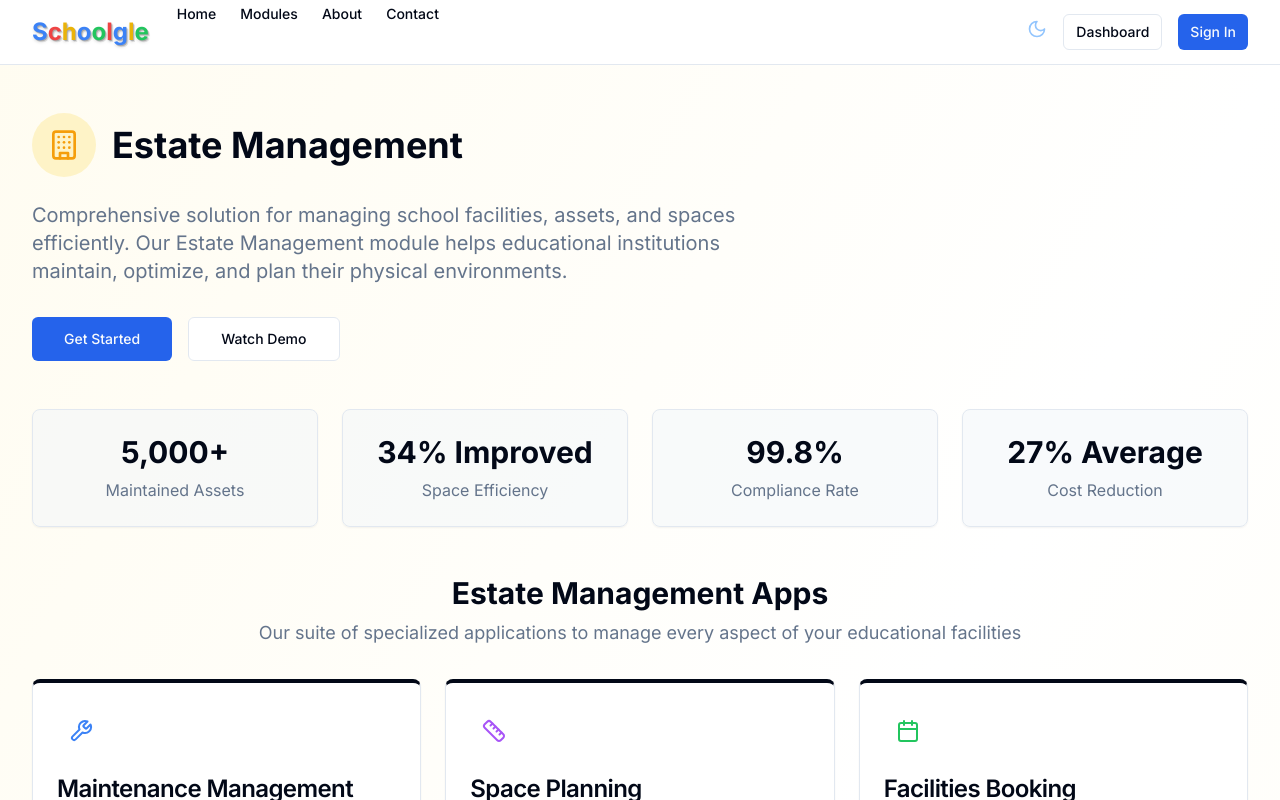
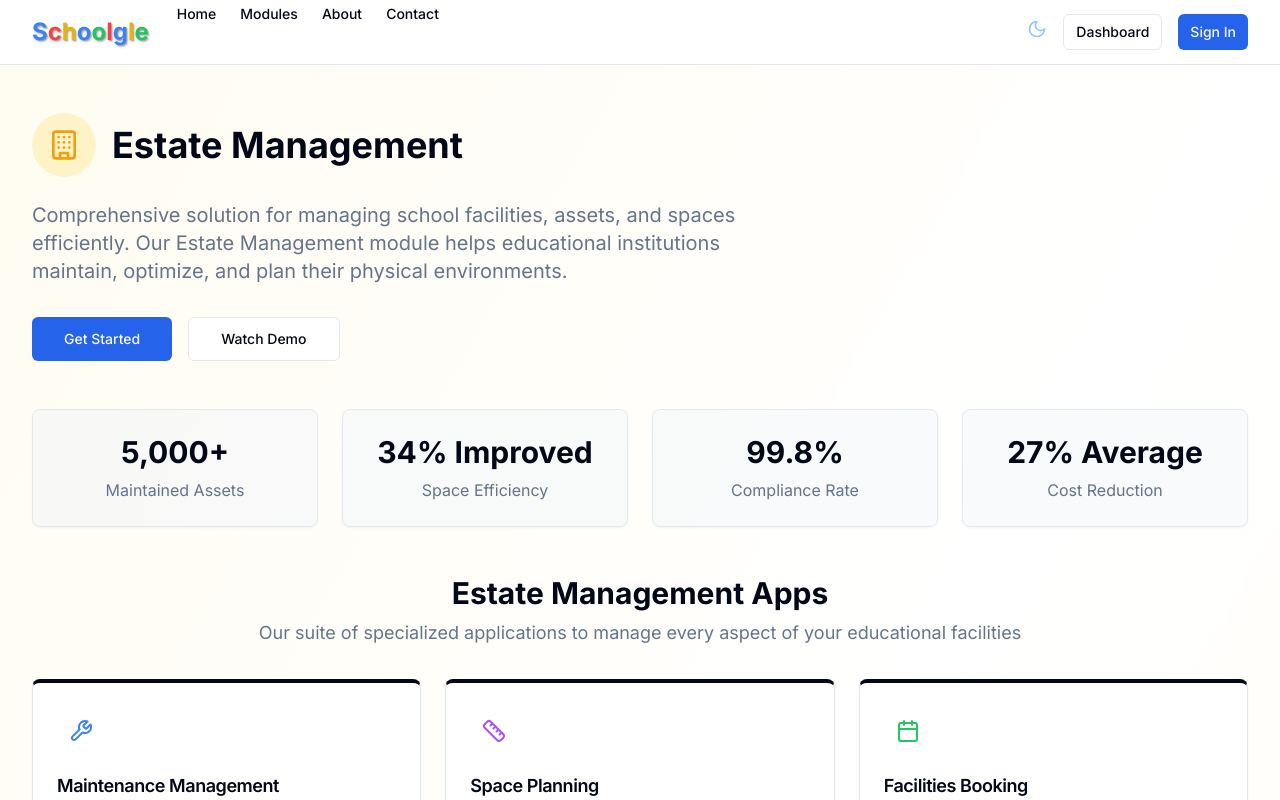
Before and after one commit to DSumm18/schoolgle-app-2025, a Next.js app: page /modules/estate-management in a window 1280 px wide. Shown: the top 800 px of the page. Built offline with nearby package versions, Linux system fonts and the light colour scheme.

Commit message:
Add Card component

```diff
--- a/src/components/ui/card.tsx
+++ b/src/components/ui/card.tsx
@@ -1,4 +1,5 @@
 import * as React from "react"
+
 import { cn } from "@/lib/utils"
 
 const Card = React.forwardRef<
@@ -35,7 +36,7 @@
   <h3
     ref={ref}
     className={cn(
-      "text-2xl font-semibold leading-none tracking-tight",
+      "text-lg font-semibold leading-none tracking-tight",
       className
     )}
     {...props}
```
